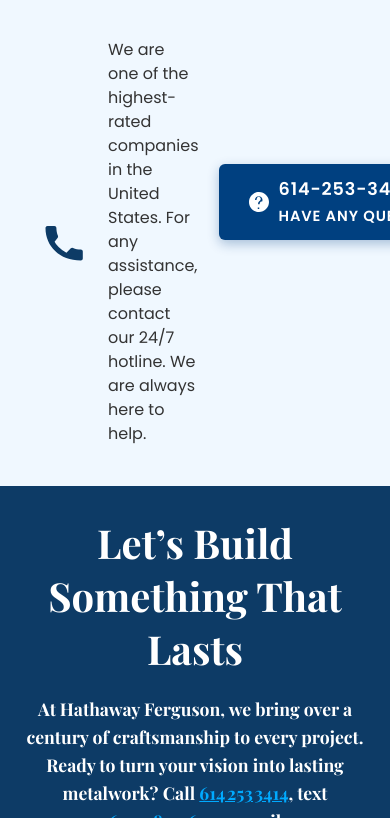
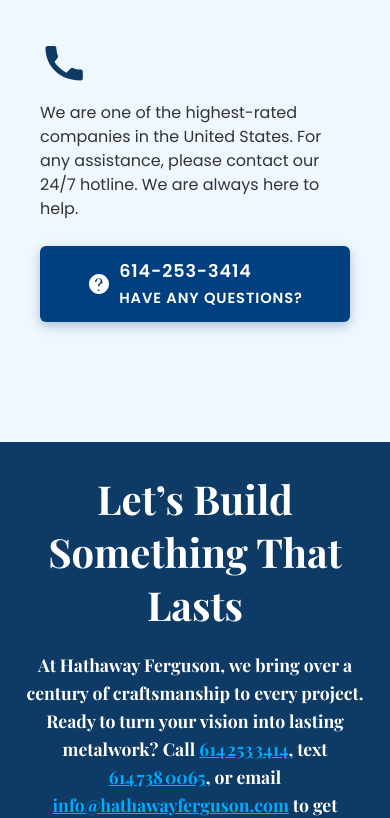
Before and after one commit to Shanza-28/hathaway, a plain HTML site: page index.html in a window 390 px wide. Shown: the part 6414-7232 px from the top of the page. Drawn offline with nearby package versions, Linux system fonts and the light colour scheme.

Commit message:
Update index.html

```diff
--- a/index.html
+++ b/index.html
@@ -468,7 +468,7 @@ a.btn-hero {
   align-items: center; /* vertically center all */
   gap: 20px;
   padding: 20px;
-  flex-wrap: nowrap;  /* prevent wrapping */
+  flex-wrap: nowrap;  /* prevent wrapping on large screens */
 }
 
 .contact-line .icon {
@@ -500,6 +500,38 @@ a.btn-hero {
   width: 24px;
   height: 24px;
 }
+
+/* New: color emojis blue inside contact text */
+.contact-text span.emoji,
+#contact p span.emoji {
+  color: #007bff; /* Blue color */
+  font-size: 1.2em; /* slightly bigger for clarity */
+  margin-right: 6px;
+  user-select: none; /* optional: prevent emoji selection */
+}
+
+/* Responsive improvements */
+@media (max-width: 700px) {
+  .contact-line {
+    flex-wrap: wrap;
+    gap: 15px;
+  }
+
+  .contact-text {
+    flex: 100%;
+    justify-content: flex-start; /* left align text */
+    margin-bottom: 10px;
+  }
+
+  .btn-hero {
+    flex: 100%;
+    justify-content: center;
+  }
+}
+
+
+
+
 
 
 .phone-info {
```
